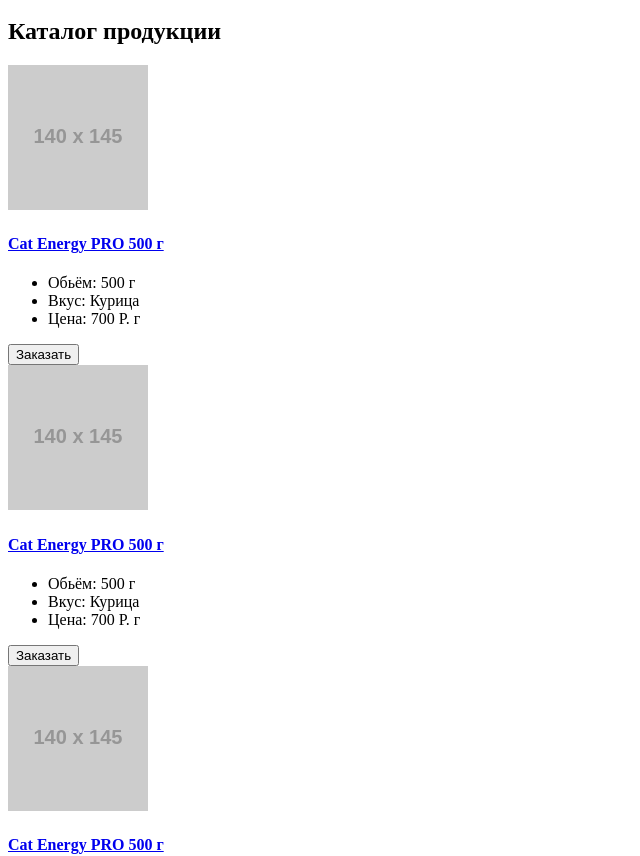
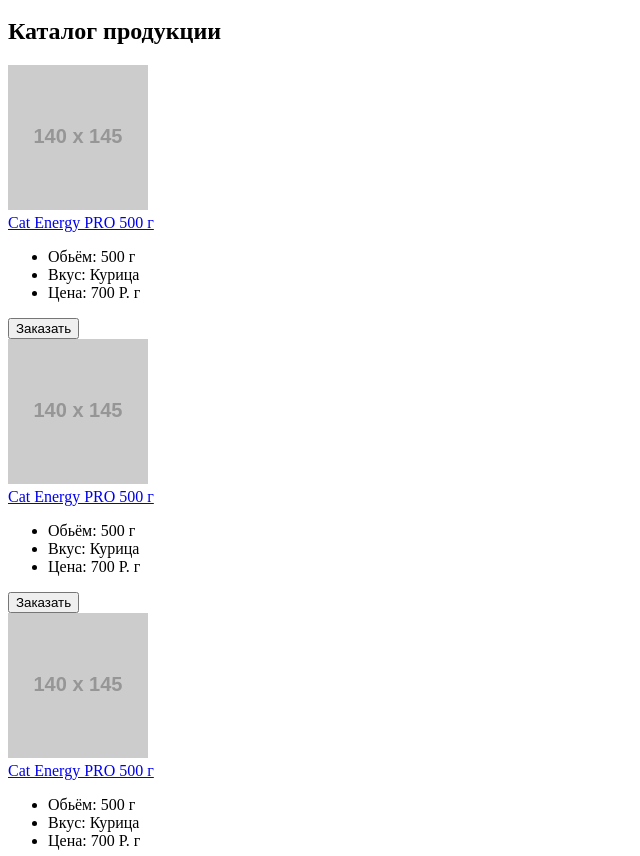
Before and after one commit to J0bify/1166063-cat-energy-18, a website: page source/catalog.html in a window 1280 px wide. Shown: the part 111-967 px from the top of the page, without its empty margins (0-640 px from the left). Drawn offline with Linux system fonts and the light colour scheme.

Commit message:
Правки

```diff
--- a/source/catalog.html
+++ b/source/catalog.html
@@ -34,14 +34,12 @@
     <h2 class="section-title">Каталог продукции</h2>
     <div class="catalog-list">
       <article class="catalog-list__item">
-        <div class="catalog-item__image">
           <a href="#" class="catalog-item__link">
             <img src="https://via.placeholder.com/140x145" alt="cat energy pro 500 г" class="catalog-item__image">
           </a>
-        </div>
         <div class="catalog-item__content">
-          <h4 class="catalog-item__title"><a href="#" class="catalog-item__link">Cat Energy  PRO 500 г</a></h4>
-          <ul class="catalog-item__description">
+          <a href="#" class="product-title">Cat Energy  PRO 500 г</a>
+          <ul class="description-list">
             <li class="description-item">
               Обьём: <span>500 г</span>
             </li>
@@ -56,14 +54,12 @@
         </div>
       </article>
       <article class="catalog-list__item">
-        <div class="catalog-item__image">
           <a href="#" class="catalog-item__link">
             <img src="https://via.placeholder.com/140x145" alt="cat energy pro 500 г" class="catalog-item__image">
           </a>
-        </div>
         <div class="catalog-item__content">
-          <h4 class="catalog-item__title"><a href="#" class="catalog-item__link">Cat Energy  PRO 500 г</a></h4>
-          <ul class="catalog-item__description">
+          <a href="#" class="product-title">Cat Energy  PRO 500 г</a>
+          <ul class="description-list">
             <li class="description-item">
               Обьём: <span>500 г</span>
             </li>
@@ -78,14 +74,14 @@
         </div>
       </article>
       <article class="catalog-list__item">
-        <div class="catalog-item__image">
-          <a href="#" class="catalog-item__link">
+        <div class="item-image">
+          <a href="#" class="item-link">
             <img src="https://via.placeholder.com/140x145" alt="cat energy pro 500 г" class="catalog-item__image">
           </a>
         </div>
-        <div class="catalog-item__content">
-          <h4 class="catalog-item__title"><a href="#" class="catalog-item__link">Cat Energy  PRO 500 г</a></h4>
-          <ul class="catalog-item__description">
+        <div class="item-content">
+          <a href="#" class="product-title">Cat Energy  PRO 500 г</a>
+          <ul class="description-list">
             <li class="description-item">
               Обьём: <span>500 г</span>
             </li>
```
